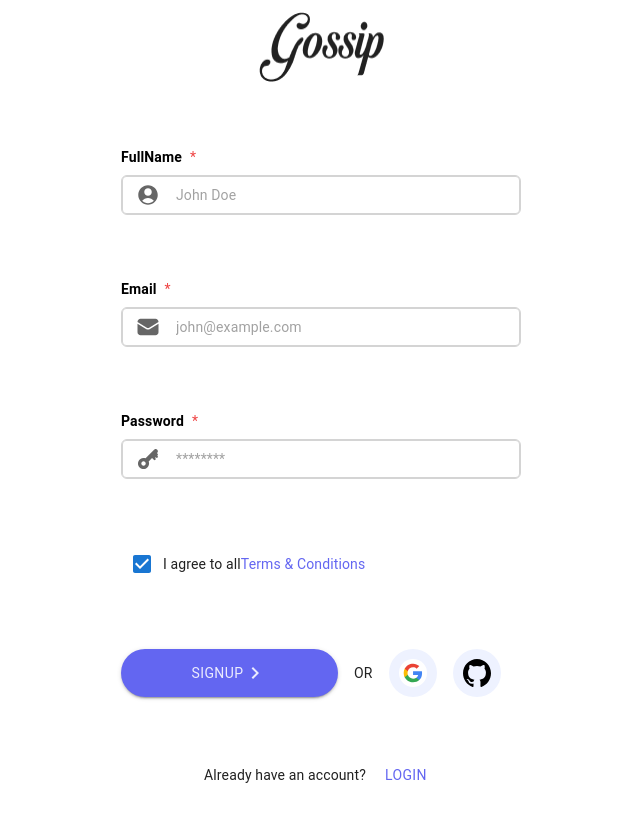
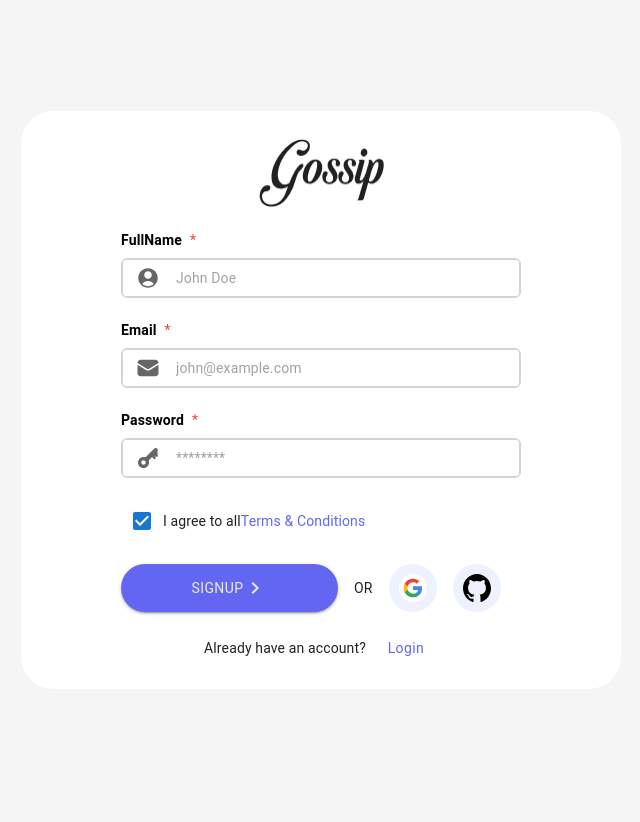
Before and after one commit to Hdewani/NJS-MUI, a Next.js app: page /signup in a window 1280 px wide. Shown: the top 822 px of the page, without its empty margins (319-959 px from the left). After the commit the page ends 800 px from the top, so only its background shows below. Built offline with nearby package versions, Linux system fonts and the light colour scheme.

Commit message:
optimized screen size

```diff
--- a/src/pages/signup/index.tsx
+++ b/src/pages/signup/index.tsx
@@ -6,7 +6,7 @@ import { myTheme } from "../theme";
 import IconButton from "@mui/material/IconButton";
 import ChevronRightIcon from "@mui/icons-material/ChevronRight";
 
-const LoginPage = () => {
+const signup = () => {
   const [checked, setChecked] = useState(true);
 
   const handleChange = (event: React.ChangeEvent<HTMLInputElement>) => {
@@ -14,27 +14,27 @@ const LoginPage = () => {
   };
 
   return (
-    <Stack>
+
       <Stack
-        spacing={2}
+        // spacing={2}
         sx={{
-          position: "absolute",
-          top: "50%",
-          left: "50%",
-          transform: "translate(-50%, -50%)",
-          p: "48px",
-          width: "720px",
-          gap: "48px",
-          bgcolor: "white",
-          borderRadius: "32px",
-          alignItems: "center",
+            position: 'absolute',
+            top: '50%',
+            left: '50%',
+            transform: 'translate(-50%, -50%)',
+            p: '27px 11px',
+            width: '600px',
+            gap: '22px',
+            bgcolor: 'white',
+            borderRadius: '32px',
+            alignItems: 'center',
         }}
       >
         <Image
           src="assets/icons/Gossip.png"
           alt="logo"
           width={127}
-          height={72}
+          height={70}
           unoptimized
         />
         <Stack spacing={1} justifyContent={"flex-start"} width={400}>
@@ -107,7 +107,7 @@ const LoginPage = () => {
                 fontWeight: 600,
               }}
             >
-              {" "}
+
               Email
             </Typography>
             <Typography
@@ -348,7 +348,7 @@ const LoginPage = () => {
               lineHeight: "16px",
               fontWeight: 400,
               color: myTheme.color.primary[500],
-              // textTransform: 'none',
+              textTransform: 'none',
               borderRadius: "4px",
               gap: "8px",
             }}
@@ -357,8 +357,8 @@ const LoginPage = () => {
           </Button>
         </Stack>
       </Stack>
-    </Stack>
+
   );
 };
 
-export default LoginPage;
+export default signup;
```
Also changed, not shown: src/pages/login/index.tsx (+4 -4 lines), src/styles/globals.css (line endings or trailing spaces).
